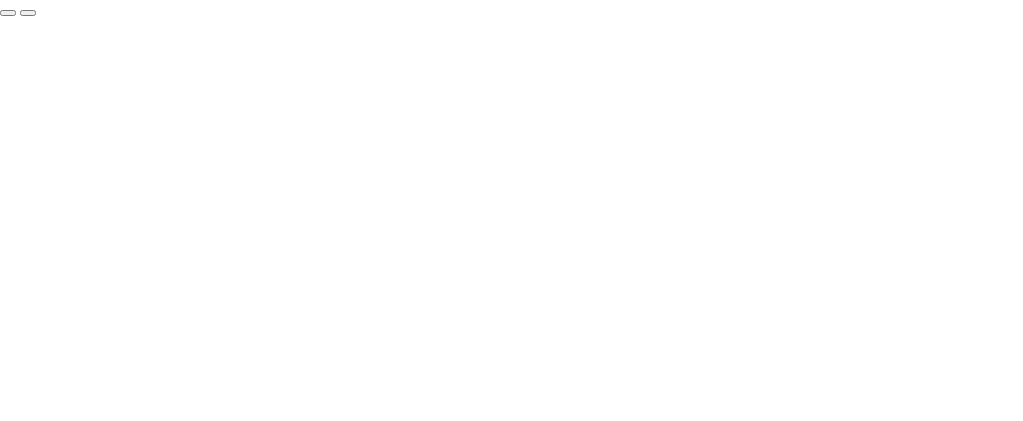
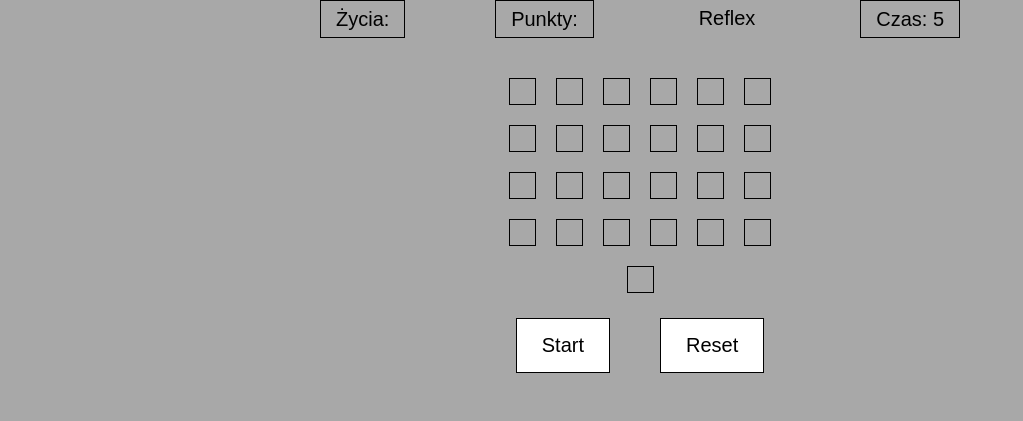
Before and after one commit to Dzejkoo/relfex-game, a website built with webpack: page src/index.html in a window 1280 px wide. Shown: the whole page, without its empty margins (0-1023 px from the left). Built offline with nearby package versions, Linux system fonts and the light colour scheme.

Commit message:
Added timer function

```diff
--- a/src/index.html
+++ b/src/index.html
@@ -10,27 +10,48 @@
 
 <body>
     <div class='header'>
-        <div class='header__life'></div>
-        <div class='header__points'></div>
-        <h1 class='header__title'></h1>
-        <div class='header__timer'></div>
+        <div class='header__item header__life'>
+            Życia: <span class='header__life-count'></span>
+        </div>
+        <div class='header__item header__points'>
+            Punkty: <span class='header__points-count'></span>
+        </div>
+        <h1 class='header__title'>Reflex</h1>
+        <div class='header__item header__timer'>
+            Czas: <span class='header__timer-counting'>0</span>
+        </div>
     </div>
     <div class='game-place'>
-        <div class='game-place__square'>
-            <span></span>
-            <span></span>
-            <span></span>
-            <span></span>
-            <span></span>
-            <span></span>
-            <span></span>
-            <span></span>
-            <span></span>
-            <span></span>
+        <div class='game-place__squares'>
+            <span class='game-place__square'></span>
+            <span class='game-place__square'></span>
+            <span class='game-place__square'></span>
+            <span class='game-place__square'></span>
+            <span class='game-place__square'></span>
+            <span class='game-place__square'></span>
+            <span class='game-place__square'></span>
+            <span class='game-place__square'></span>
+            <span class='game-place__square'></span>
+            <span class='game-place__square'></span>
+            <span class='game-place__square'></span>
+            <span class='game-place__square'></span>
+            <span class='game-place__square'></span>
+            <span class='game-place__square'></span>
+            <span class='game-place__square'></span>
+            <span class='game-place__square'></span>
+            <span class='game-place__square'></span>
+            <span class='game-place__square'></span>
+            <span class='game-place__square'></span>
+            <span class='game-place__square'></span>
+            <span class='game-place__square'></span>
+            <span class='game-place__square'></span>
+            <span class='game-place__square'></span>
+            <span class='game-place__square'></span>
+            <span class='game-place__square'></span>
         </div>
         <div class='navigation'>
-            <button class='navigation__start'></button>
-            <button class='navigation__reset'></button>
+            <button class='button navigation__start'>Start</button>
+            <button class='button navigation__reset'>Reset</button>
         </div>
     </div>
 
--- /dev/null
+++ b/src/js/timer.js
@@ -0,0 +1,24 @@
+let timerCount;
+let number = 0;
+
+
+function timerStart(element) {
+    timerCount = setInterval(() => {
+        number++;
+        element.textContent = (number / 100).toFixed(0)
+        if (number === 6000) {
+            timerStop();
+        }
+    }, 10)
+}
+
+function timerStop() {
+    clearInterval(timerCount);
+}
+
+
+
+export {
+    timerStart,
+    timerStop
+};
--- a/src/main.js
+++ b/src/main.js
@@ -1 +1,8 @@
-import './sass/main.scss'
+import './sass/main.scss';
+import {
+    timerStart
+} from './js/timer';
+
+const timeHolder = document.querySelector('.header__timer-counting')
+
+timerStart(timeHolder);
--- a/src/sass/main.scss
+++ b/src/sass/main.scss
@@ -1 +1,63 @@
 @import 'reset';
+
+body {
+    background-color: #a8a8a8;
+    font-family: Arial, Helvetica, sans-serif;
+    width: 50%;
+    margin: 0 auto;
+}
+
+.header {
+    display: flex;
+    flex-direction: row;
+    justify-content: space-between;
+    font-size: 20px;
+
+    &__item {
+        padding: 8px 15px;
+        border: 1px solid #000;
+    }
+
+    &__title {
+        padding: 8px 15px;
+    }
+}
+
+
+.game-place {
+    width: 100%;
+    padding: 30px 0;
+
+    &__squares {
+        width: 50%;
+        display: flex;
+        flex-direction: row;
+        flex-wrap: wrap;
+        justify-content: center;
+        margin: 0 auto;
+    }
+
+    &__square {
+        width: 25px;
+        height: 25px;
+        margin: 10px;
+
+        border: 1px solid #000;
+    }
+}
+
+.navigation {
+    width: 60%;
+    margin: 0 auto;
+    display: flex;
+    justify-content: center;
+}
+
+.button {
+    padding: 15px 25px;
+    margin: 15px 25px;
+    font-size: 20px;
+    background-color: #fff;
+    border: 1px solid #000;
+    cursor: pointer;
+}
```
Also changed, not shown: src/js/example.js (deleted).
